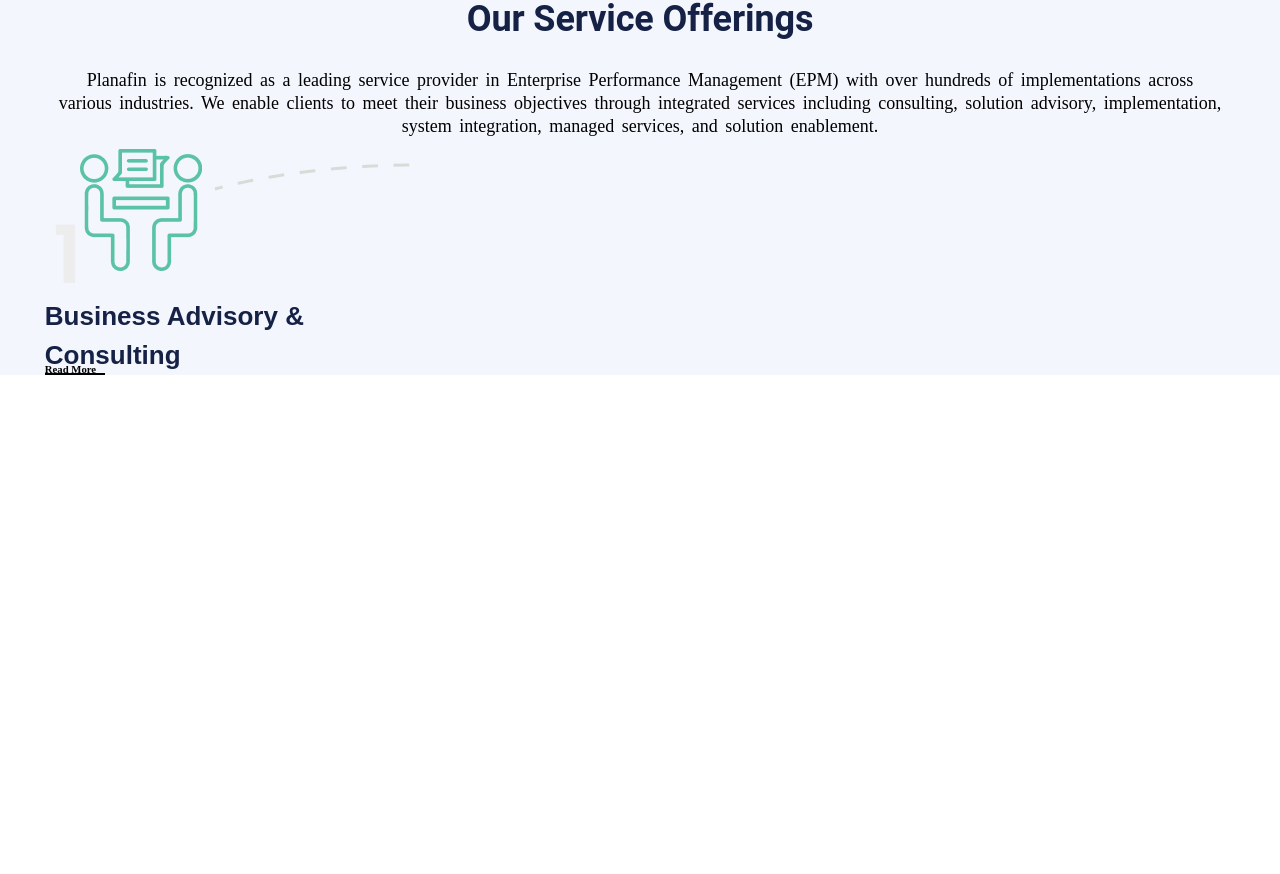
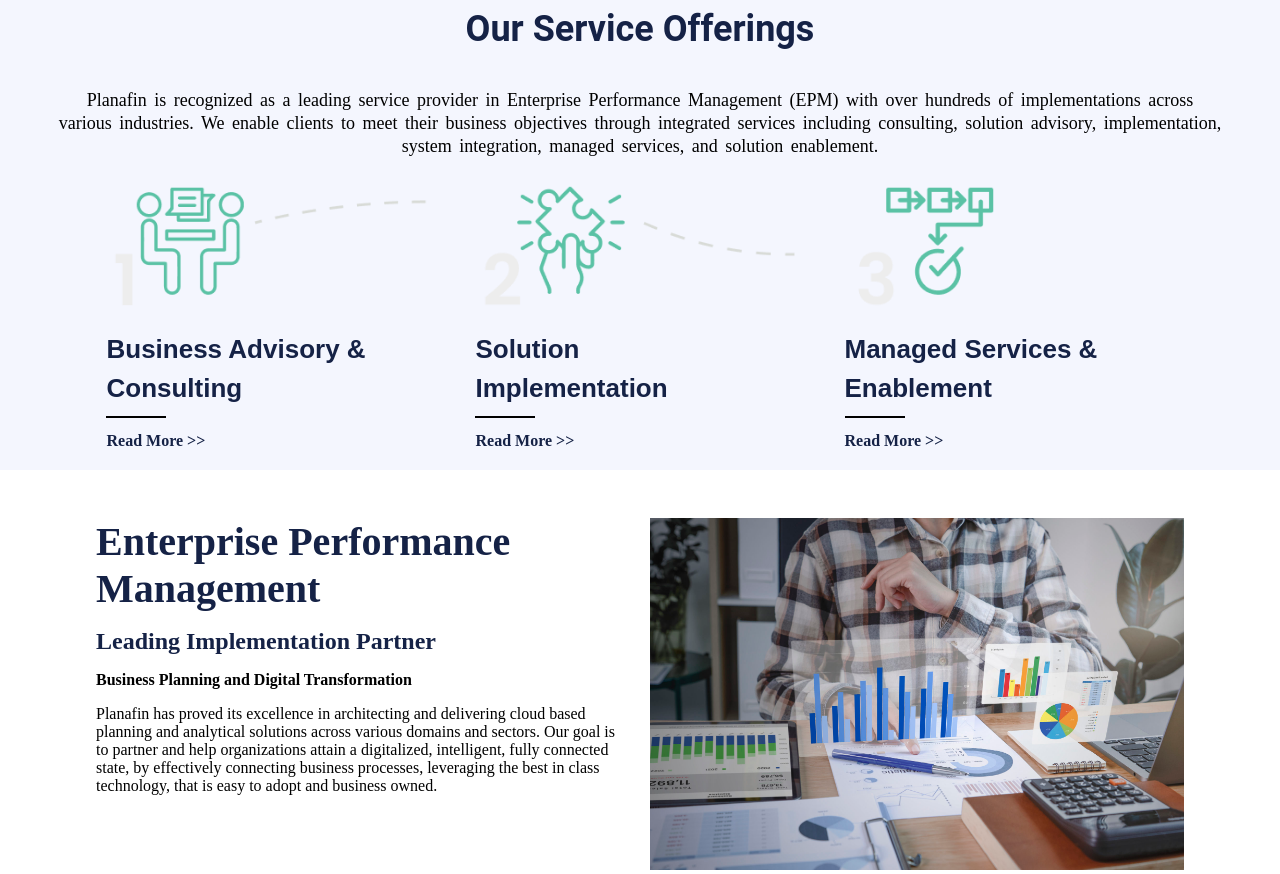
Before and after one commit to adharshSciPy/Planafin, a React (Create React App) app in the folder client/: page / in a window 1280 px wide. Shown: the part 1778-2652 px from the top of the page. Before the commit the page ends 2153 px from the top, so only its background shows below. Built offline with nearby package versions, Linux system fonts and the light colour scheme.

Commit message:
sheri aayi kanum guys

```diff
--- a/client/src/pages/Home/Home.jsx
+++ b/client/src/pages/Home/Home.jsx
@@ -2,11 +2,15 @@
 import styles from "./Home.module.css";
 import swiperImg from "../../assets/planafin.home.swiper-slider.png";
 import cardImg1 from "../../assets/card.image.1.png";
+import cardImg2 from "../../assets/card.image.2.png";
+import cardImg3 from "../../assets/card.image.3.png";
+import enterpriseImg from "../../assets/businesspeople-working-finance-accounting-analyze-financi-2048x1349.jpg";
 import Header from "../../components/Header/Header.jsx";
+
 function Home() {
   return (
     <div>
-      <Header/>
+      <Header />
       <div className={styles.elementorSpaceInner}></div>
       <div className={styles.elementorElement}>
         <div className={styles.elementorWidgetContainer}>
@@ -32,38 +36,44 @@
         <div className={styles.elementorColumnMain}>
           <div className={styles.elementorColumn}>
             <div className={styles.elementorWidgetContainerHead}>
-
               Discover next generation of business planning
             </div>
             <p className={styles.widgetContainerPara}>
-          Are you ready to take your business to the next level ? We at Planafin, empower business leaders to better drive management strategies and accelerate performance with predictive insight driven business planning, intelligent forecasting and analytical solutions. Elevate the decision making capabilities with dynamic real-time future proof models tailored to specific industry best practices with advanced cloud technologies.
+              Are you ready to take your business to the next level? We at
+              Planafin, empower business leaders to better drive management
+              strategies and accelerate performance with predictive insight
+              driven business planning, intelligent forecasting and analytical
+              solutions. Elevate the decision making capabilities with dynamic
+              real-time future-proof models tailored to specific industry best
+              practices with advanced cloud technologies.
             </p>
-
           </div>
         </div>
-
       </div>
       <div className={styles.elementorSectionContainer}>
         <div className={styles.elementorColumnQuotes}>
           <div className={styles.elementorColumn}>
-
             <p className={styles.widgetContainerQuotesPara}>
-          “Our mission is to give our customers the power to unleash their full  business potential and derive value through future proof digital solutions connecting people, process, data and technology”
+              “Our mission is to give our customers the power to unleash their
+              full business potential and derive value through future-proof
+              digital solutions connecting people, process, data, and
+              technology”
             </p>
-
           </div>
         </div>
-
       </div>
       <div className={styles.elementorServiceOffering}>
         <div className={styles.serviceOfferingHeadDiv}>
-          <h2 className={styles.serviceOfferingHead}>
-            Our Service Offerings
-          </h2>
+          <h2 className={styles.serviceOfferingHead}>Our Service Offerings</h2>
         </div>
         <div className={styles.serviceOfferingParaDiv}>
           <p className={styles.serviceOfferingPara}>
-        Planafin is recognized as a leading service provider in Enterprise Performance Management (EPM) with over hundreds of implementations across  various industries. We enable clients to meet their business objectives through integrated services including consulting, solution advisory, implementation, system integration, managed services, and solution enablement.
+            Planafin is recognized as a leading service provider in Enterprise
+            Performance Management (EPM) with over hundreds of implementations
+            across various industries. We enable clients to meet their business
+            objectives through integrated services including consulting,
+            solution advisory, implementation, system integration, managed
+            services, and solution enablement.
           </p>
         </div>
         <div className={styles.serviseOfferingInnerMain}>
@@ -78,19 +88,65 @@
             </div>
             <div className={styles.serviceCardReadMoreDiv}>
               <h6 className={styles.readMore}>
-                Read More
+                Read More <span>&gt;&gt;</span>
               </h6>
             </div>
-
-
-
-
-
-
+          </div>
+          <div className={styles.serviceCard}>
+            <div className={styles.serviceCardImage}>
+              <img src={cardImg2} alt="cardImg2" />
+            </div>
+            <div className={styles.serviceCardHeadings}>
+              <h2 className={styles.cardHead}>
+                Solution <br />
+                Implementation
+              </h2>
+            </div>
+            <div className={styles.serviceCardReadMoreDiv}>
+              <h6 className={styles.readMore}>
+                Read More <span>&gt;&gt;</span>
+              </h6>
+            </div>
+          </div>
+          <div className={styles.serviceCard}>
+            <div className={styles.serviceCardImage}>
+              <img src={cardImg3} alt="cardImg3" />
+            </div>
+            <div className={styles.serviceCardHeadings}>
+              <h2 className={styles.cardHead}>Managed Services & Enablement</h2>
+            </div>
+            <div className={styles.serviceCardReadMoreDiv}>
+              <h6 className={styles.readMore}>
+                Read More <span>&gt;&gt;</span>
+              </h6>
             </div>
           </div>
         </div>
+      </div>
+      <div className={styles.enterprisePerfomanceMain}>
+        <div className={styles.enterpriseContentDiv}>
+          <h3 className={styles.enterpriseContentMainHead}>
+            Enterprise Performance <br /> Management
+          </h3>
+          <h5 className={styles.enterpriseContentSubHead}>
+          Leading Implementation Partner
+          </h5>
+          <h6 className={styles.enterpriseContentSubHead2}>
+          Business Planning and Digital Transformation
+          </h6>
+          <div className={styles.enterpriseContentParaDiv}>
+            <p className={styles.enterpriseContentParagraph}>
+            Planafin has proved its excellence in architecting and delivering cloud based planning and analytical solutions across various domains and sectors. Our goal is to partner and help  organizations attain a digitalized, intelligent, fully connected state, by effectively connecting business processes, leveraging the best in class technology, that is easy to adopt and business owned.
+            </p>
+          </div>
 
+        </div>
+        <div className={styles.enterpriseImageDiv}>
+          <div className={styles.enterpriseImageDisplay}>
+            <img src={enterpriseImg} className={styles.enterpriseImgShow} alt="" />
+          </div>
+        </div>
+      </div>
     </div>
   );
 }
--- a/client/src/pages/Home/Home.module.css
+++ b/client/src/pages/Home/Home.module.css
@@ -1,48 +1,56 @@
 .elementorSpaceInner {
     height: 50px;
-    /* background: #000; */
   }
+
   .elementorElement {
     margin-bottom: 2rem;
   }
+
   .elementorWidgetContainer {
     width: 100%;
   }
+
   .elementorHeading {
     text-align: center;
     font-size: 36px;
     font-weight: 400;
     margin-bottom: 1rem;
   }
+
   .elementorPara {
     text-align: center;
     font-size: 18px;
     font-weight: 400;
     color: #000000;
   }
+
   .swiperSliderContainer {
     object-fit: fill;
   }
+
   .swiperSliderImage {
     width: 100%;
     height: 100%;
   }
+
   .elementorSectionContainer {
     width: 100%;
     display: flex;
     justify-content: center;
     margin-bottom: 5rem;
   }
+
   .elementorColumnMain {
     width: 90%;
     background-color: #f4f6fe;
     display: flex;
     justify-content: center;
   }
+
   .elementorColumn {
     margin: 30px 0px 0px 30px;
-    /* padding: 0px 0px 0px 0px; */
   }
+
   .elementorWidgetContainerHead {
     padding: 2rem 0 0.5rem 0;
     text-align: left;
@@ -54,19 +62,19 @@
 
   .widgetContainerPara {
     padding: 0 2rem 0 0;
-
     text-align: justify;
     color: #000000;
     font-family: "Roboto", Sans-serif;
     font-size: 18px;
     font-weight: 400;
   }
+
   .elementorColumnQuotes {
     width: 90%;
-    /* background-color:#2341b8; */
     display: flex;
     justify-content: center;
   }
+
   .widgetContainerQuotesPara {
     padding: 0 2.7rem 0;
     text-align: center;
@@ -74,31 +82,30 @@
     font-family: "Roboto", Sans-serif;
     font-size: 28px;
     font-weight: 500;
-    text-shadow: 0px 0px 0px rgba(0, 0, 0, 0.3);
   }
+
   .elementorServiceOffering {
     background-image: linear-gradient(180deg, #f4f6fe 0%, #f4f6fe 100%);
     width: 100%;
-    /* height: 100px; */
-    /* opacity: 0.7; */
   }
+
   .serviceOfferingHeadDiv {
     padding: 49px 0px 39px 0px;
   }
+
   .serviceOfferingHead {
     text-align: center;
     color: #152246;
     font-family: "Roboto", Sans-serif;
     font-size: 36px;
     font-weight: 600;
-    line-height: 22px;
-    letter-spacing: -0.1px;
-    word-spacing: 0px;
   }
+
   .serviceOfferingParaDiv {
     width: 96%;
     margin: auto;
   }
+
   .serviceOfferingPara {
     padding: 0 2rem 0;
     text-align: center;
@@ -106,39 +113,116 @@
     line-height: 23px;
     word-spacing: 3px;
   }
-  .serviseOfferingInnerMain{
+
+  .serviseOfferingInnerMain {
     width: 93%;
-      /* background: #000; */
-      /* height: 100px; */
     margin: auto;
+    display: flex;
+    justify-content: center;
   }
-  .serviceCardImage{
-      width: 28%;
-  }
-  .serviceCard{
+
+  .serviceCard {
     width: 31%;
-      position: relative;
-
+    display: flex;
+    flex-direction: column;
+    /* align-items: center; */
+    padding: 20px;
 
   }
-  .cardHead{
 
+  .serviceCardImage {
+    width: 100%;
+    display: flex;
+    justify-content: center;
+  }
+
+  .serviceCardImage img {
+    width: 100%;
+    max-width: 100%;
+    height: auto;
+  }
+
+  .serviceCardHeadings {
+    position: relative;
+    margin-top: 1rem;
+    /* text-align: center; */
+  }
+
+  .cardHead {
     font-family: "Poppins", Sans-serif;
     font-size: 26px;
     font-weight: 600;
     line-height: 39px;
     color: #152246;
+    position: relative;
   }
+
   .cardHead::after {
     content: "";
-          background: #000;
     width: 60px;
     height: 2px;
+    background: #000;
     position: absolute;
-          left: 0;
-          bottom: 0px;
+    left: 0px;
+    /* transform: translateX(-50%); */
+    bottom: -10px;
   }
-        .serviceCardReadMoreDiv{
-          position: absolute;
-          bottom: 0px;
+
+  .serviceCardReadMoreDiv {
+    margin-top: 1.5rem;
   }
+
+  .readMore {
+    color: #152246;
+    display: inline-block;
+    /* margin-top: 10px; */
+    font-weight: 600;
+    font-size: 16px;
+  }
+
+  /* .readMore span {
+    font-size: 16px;
+    color: #007bff;
+  } */
+  .enterprisePerfomanceMain{
+    width: 85%;
+    margin: auto;
+    display: flex;
+    gap: 20px;
+    justify-content: space-between;
+    margin-top: 3rem;
+  }
+  .enterpriseContentDiv{
+    width: 50%;
+
+  }
+  .enterpriseContentMainHead{
+    font-size: 2.5rem;
+    font-weight: bolder;
+    color: #152246;
+
+
+  }
+  .enterpriseContentSubHead{
+    font-size: 1.5rem;
+    font-weight: bolder;
+    color: #152246;
+    margin: 1rem 0 1rem;
+  }
+  .enterpriseContentSubHead2{
+    font-size: 16px;
+    font-weight: bolder;
+    margin-bottom: 1rem;
+  }
+  .enterpriseContentParagraph{
+
+  }
+  .enterpriseImageDiv{
+    width: 50%;
+  }
+  .enterpriseImageDisplay{
+    object-fit: fill;
+  }
+  .enterpriseImgShow{
+width: 100%;
+  }
```
Also changed, not shown: client/src/assets/businesspeople-working-finance-accounting-analyze-financi-2048x1349.jpg (added). Lines whose indentation alone changed are shown as unchanged.
